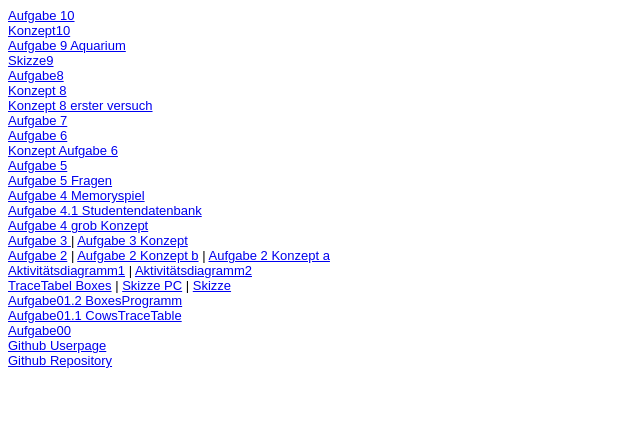
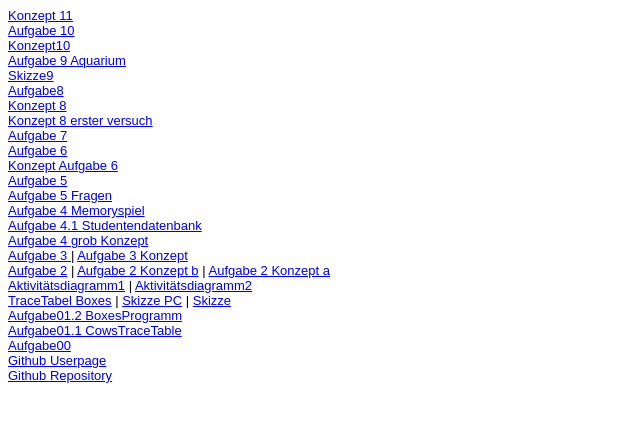
Before and after one commit to JadeDecker/EIA2_SS18, a plain HTML site: page Steckbrief/steckbrief.htm in a window 1280 px wide. Shown: the whole page, without its empty margins (0-640 px from the left). Drawn offline with Linux system fonts and the light colour scheme.

Commit message:
Konzept aufgabe 11

```diff
--- a/Steckbrief/steckbrief.htm
+++ b/Steckbrief/steckbrief.htm
@@ -12,6 +12,8 @@ body {
 </style>
 </head>
 <body>
+	<a href="https://jadedecker.github.io/EIA2_SS18/Aufgabe11/konzept11.jpg" target="_blank">Konzept 11</a> <br>
+
 	<a href="https://jadedecker.github.io/EIA2_SS18/Aufgabe10/index.html" target="_blank">Aufgabe 10</a> <br>
 	<a href="https://jadedecker.github.io/EIA2_SS18/Aufgabe10/konzept10.jpg" target="_blank">Konzept10</a> <br>
 
```
Also changed, not shown: Aufgabe11/konzept11.jpg (added).
